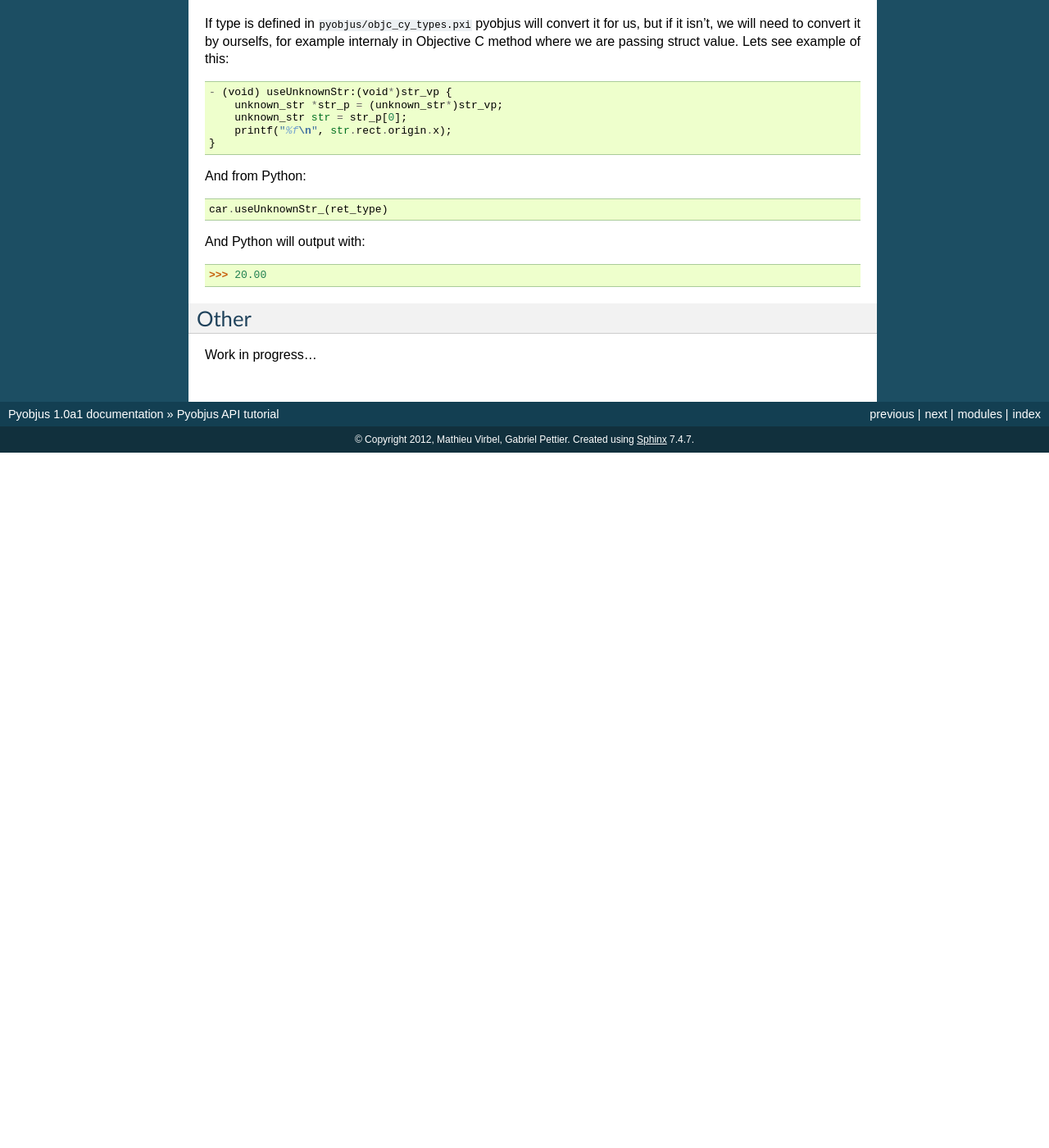
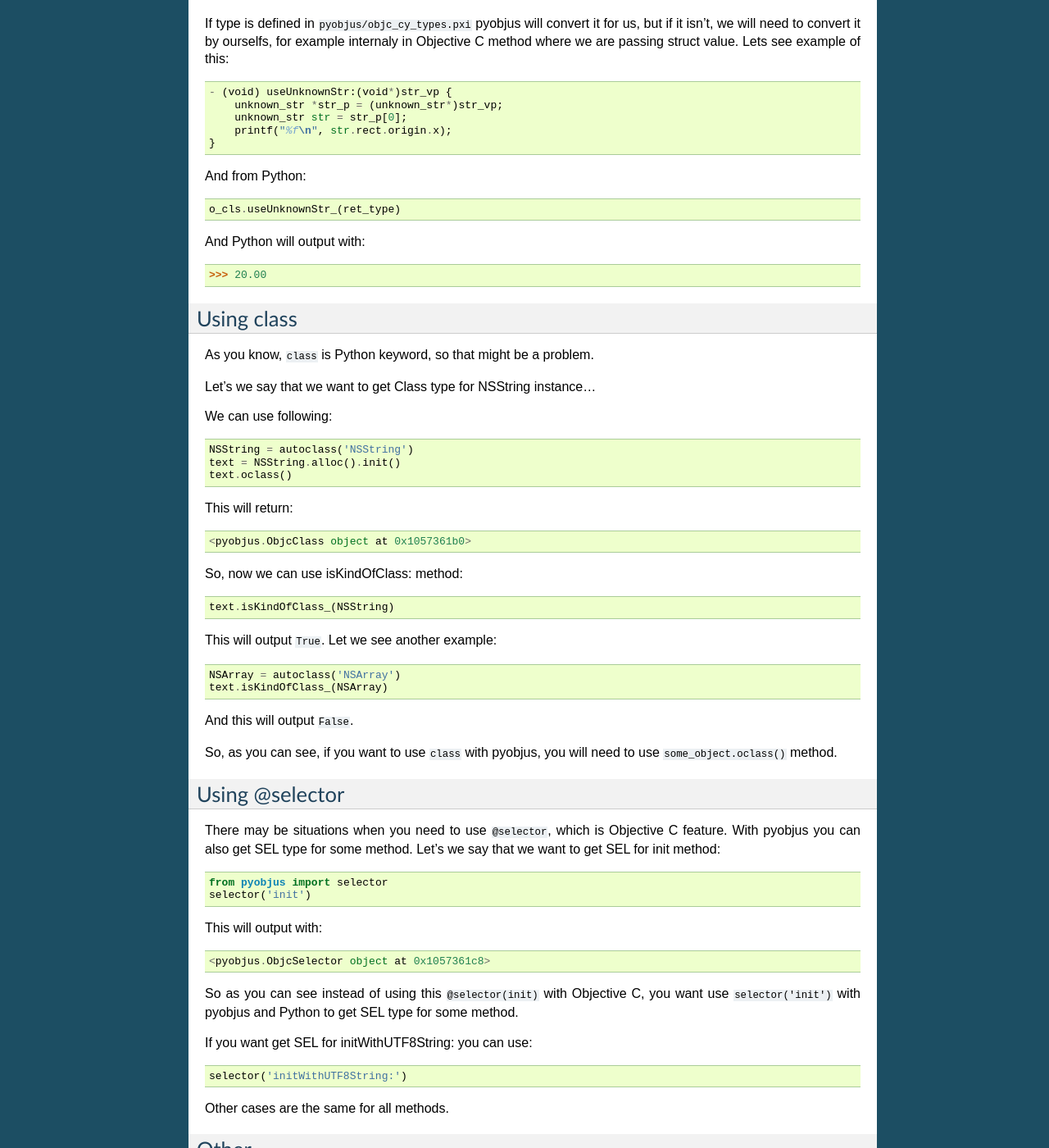
Before and after one commit to kivy/pyobjus, a Sphinx documentation site: the page built from docs/source/core_tutorials.rst, in a window 1280 px wide and 1400 px high, scrolled down 8438 px. Shown: the whole window at 82% size. Built offline with Sphinx 7.4.7, drawn with Linux system fonts in a browser that asks for light colours; before the commit the page ends 8990 px from its top, so only the background shows below that; some of the changed text lies outside the part shown.

Commit message:
added docs tutorials for class and selectors

```diff
--- a/docs/source/core_tutorials.rst
+++ b/docs/source/core_tutorials.rst
@@ -245,7 +245,7 @@
 
 Now we can retrieve value, and dereference it::
 
-    int_ptr = car.makeIntVoidPtr()
+    int_ptr = o_cls.makeIntVoidPtr()
     int_val = dereference(int_ptr, of_type=ObjcInt)
     print int_val
 
@@ -396,7 +396,7 @@
 is ``CGRect``, and another is some unknown type, which contains of float, integer and ``CGRect`` struct
 So, if user doesn't have defined this struct, pyobjus can generate this type for him. Let's call this function::
 
-    ret_type = car.makeUnknownStr()
+    ret_type = o_cls.makeUnknownStr()
 
 But wait, how will pyobjus know about field names in struct, because from method signature we know
 only types, not actual names. Well, pyobjus will generate some 'random' names in alphabetical order.
@@ -420,7 +420,7 @@
 
 If you want to provide your names for fields, you can do on this way::
 
-    ret_type = car.makeUnknownStr(members=['first', 'second', 'struct_field', 'tmp_field'])
+    ret_type = o_cls.makeUnknownStr(members=['first', 'second', 'struct_field', 'tmp_field'])
 
 And if we now run ``getMembers`` command, it will result with::
 
@@ -457,12 +457,62 @@
 
 And from Python::
 
-    car.useUnknownStr_(ret_type)
+    o_cls.useUnknownStr_(ret_type)
 
 And Python will output with::
 
     >>> 20.00
 
+Using class
+-----------
+
+As you know, ``class`` is Python keyword, so that might be a problem.
+
+Let's we say that we want to get Class type for NSString instance...
+
+We can use following::
+
+    NSString = autoclass('NSString')
+    text = NSString.alloc().init()
+    text.oclass()
+
+This will return::
+
+    <pyobjus.ObjcClass object at 0x1057361b0>
+
+So, now we can use isKindOfClass: method::
+
+    text.isKindOfClass_(NSString)
+
+This will output ``True``. Let we see another example::
+
+    NSArray = autoclass('NSArray')
+    text.isKindOfClass_(NSArray)
+
+And this will output ``False``.
+
+So, as you can see, if you want to use ``class`` with pyobjus, you will need to use ``some_object.oclass()`` method.
+
+Using @selector
+---------------
+
+There may be situations when you need to use ``@selector``, which is Objective C feature. With pyobjus you can also get SEL type for some method. Let's we say that we want to get SEL for init method::
+
+    from pyobjus import selector
+    selector('init')
+
+This will output with::
+
+    <pyobjus.ObjcSelector object at 0x1057361c8>
+
+So as you can see instead of using this ``@selector(init)`` with Objective C, you want use ``selector('init')`` with pyobjus and Python to get SEL type for some method.
+
+If you want get SEL for initWithUTF8String: you can use::
+
+    selector('initWithUTF8String:')
+
+Other cases are the same for all methods.
+
 Other
 -----
 
```
